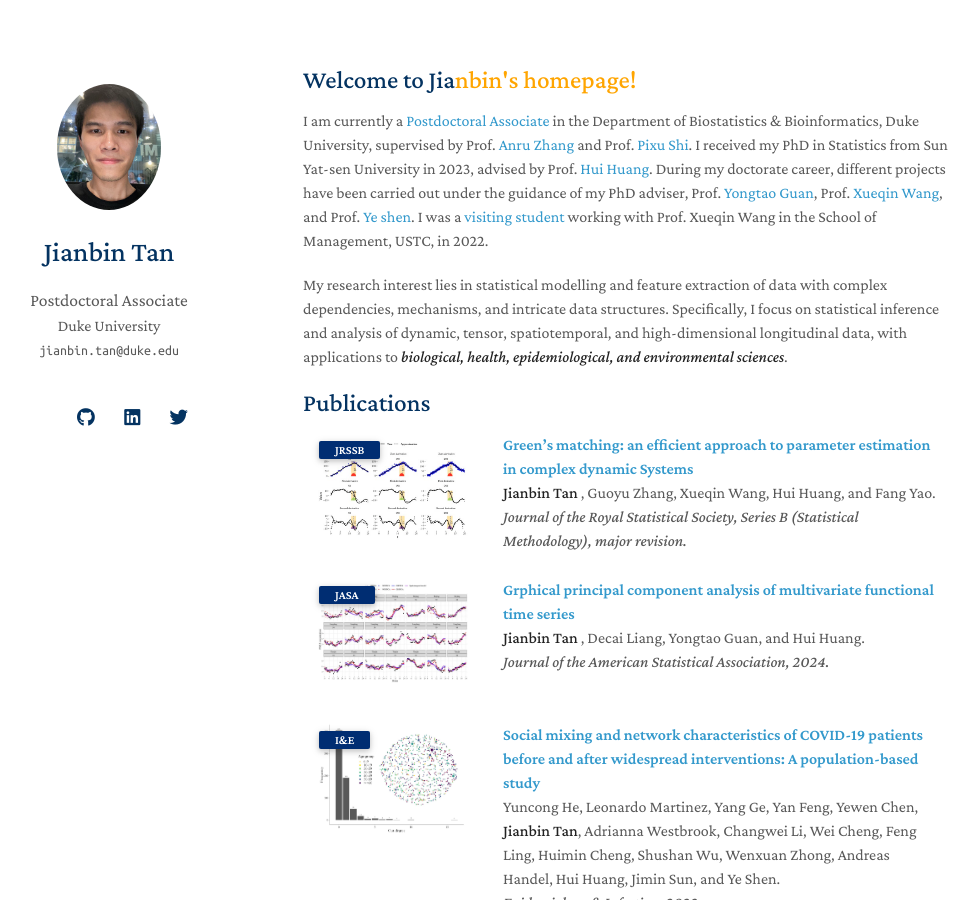
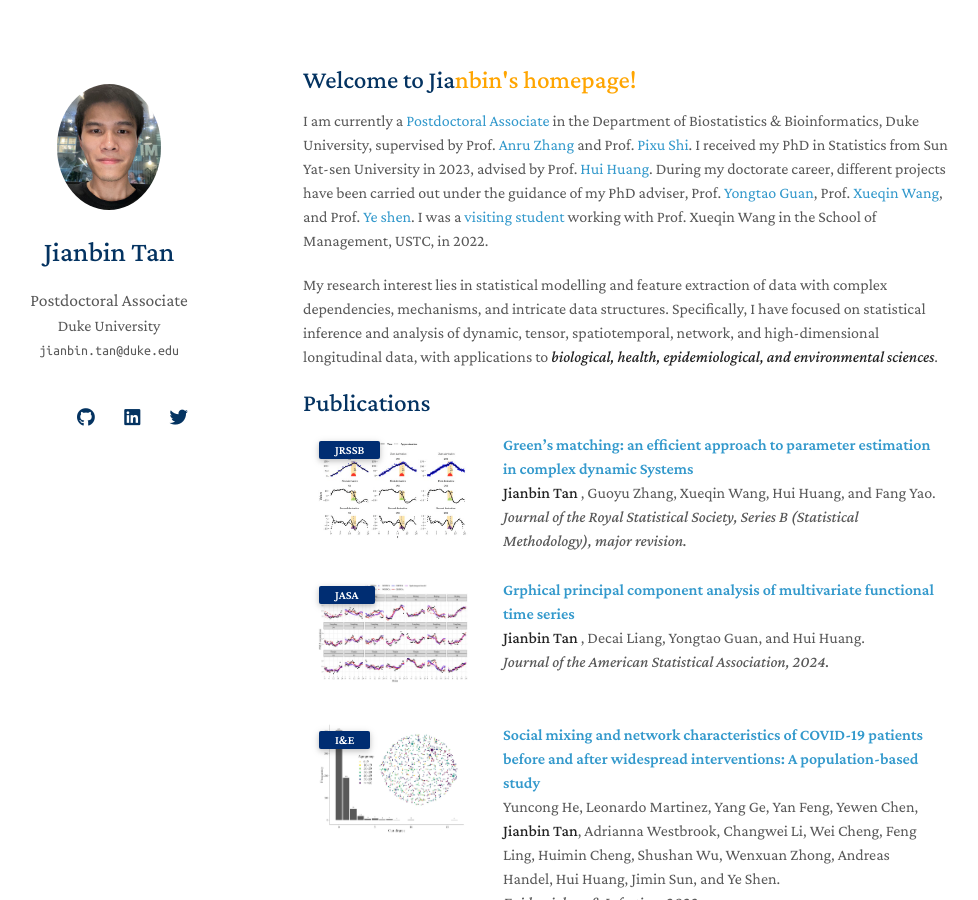
Before and after one commit to Tan-jianbin/Tan-jianbin.github.io, a Jekyll site: the page built from index.md, in a window 1280 px wide and 900 px high. Shown: the whole window, without its empty margins (167-1145 px from the left). Built offline with Jekyll 4.4.1, drawn with Linux system fonts in a browser that asks for light colours; nearby versions of some CDN libraries; a style sheet for code colours, icons or effects is not loaded; our own code applies the rules of GitHub Pages for plain Markdown files.

Commit message:
Update index.md

```diff
--- a/index.md
+++ b/index.md
@@ -6,6 +6,6 @@ layout: homepage
 
 I am currently a [Postdoctoral Associate](https://biostat.duke.edu/profile/jianbin-tan) in the Department of Biostatistics & Bioinformatics, Duke University, supervised by Prof. [Anru Zhang](https://anruzhang.github.io) and Prof. [Pixu Shi](https://pixushi.github.io). I received my PhD in Statistics from Sun Yat-sen University in 2023, advised by Prof. [Hui Huang](http://cfas.ruc.edu.cn/kydw/zzyjy/hh/index.htm). During my doctorate career, different projects have been carried out under the guidance of my PhD adviser, Prof. [Yongtao Guan](https://sds.cuhk.edu.cn/en/teacher/1038),  Prof. [Xueqin Wang](https://bs.ustc.edu.cn/english/profile.php?id=650), and Prof. [Ye shen](https://publichealth.uga.edu/faculty-member/ye-shen/). I was a [visiting student](https://statlab905.github.io/author/jianbin-tan/) working with Prof. Xueqin Wang in the School of Management, USTC, in 2022.
 
-My research interest lies in statistical modelling and feature extraction of data with complex dependencies, mechanisms, and intricate data structures. Specifically, I focus on statistical inference and analysis of dynamic, tensor, spatiotemporal, and high-dimensional longitudinal data, with applications to ***biological, health, epidemiological, and environmental sciences***.
+My research interest lies in statistical modelling and feature extraction of data with complex dependencies, mechanisms, and intricate data structures. Specifically, I have focused on statistical inference and analysis of dynamic, tensor, spatiotemporal, network, and high-dimensional longitudinal data, with applications to ***biological, health, epidemiological, and environmental sciences***.
 
 {% include_relative _includes/publications.md %}
```
